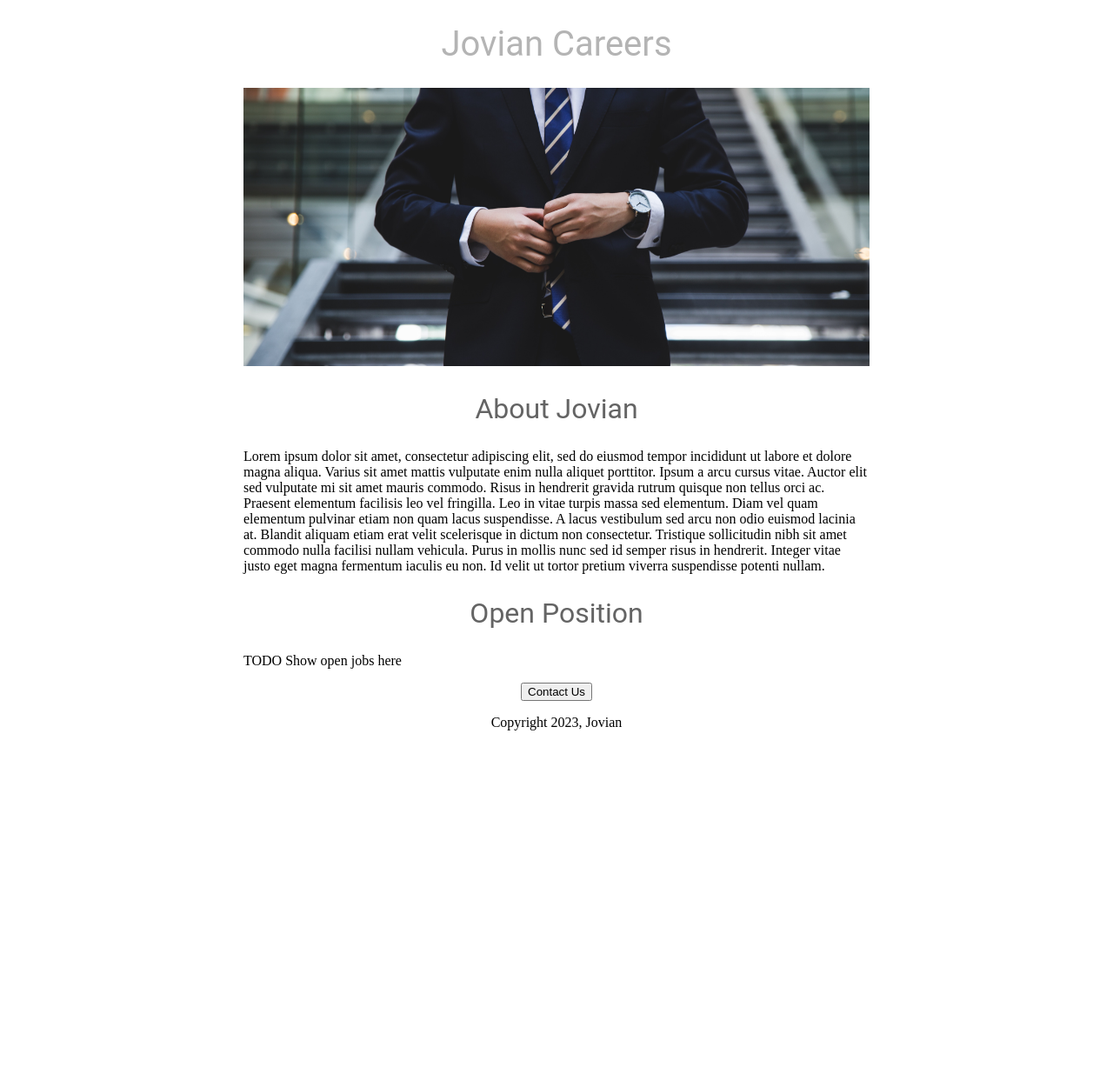
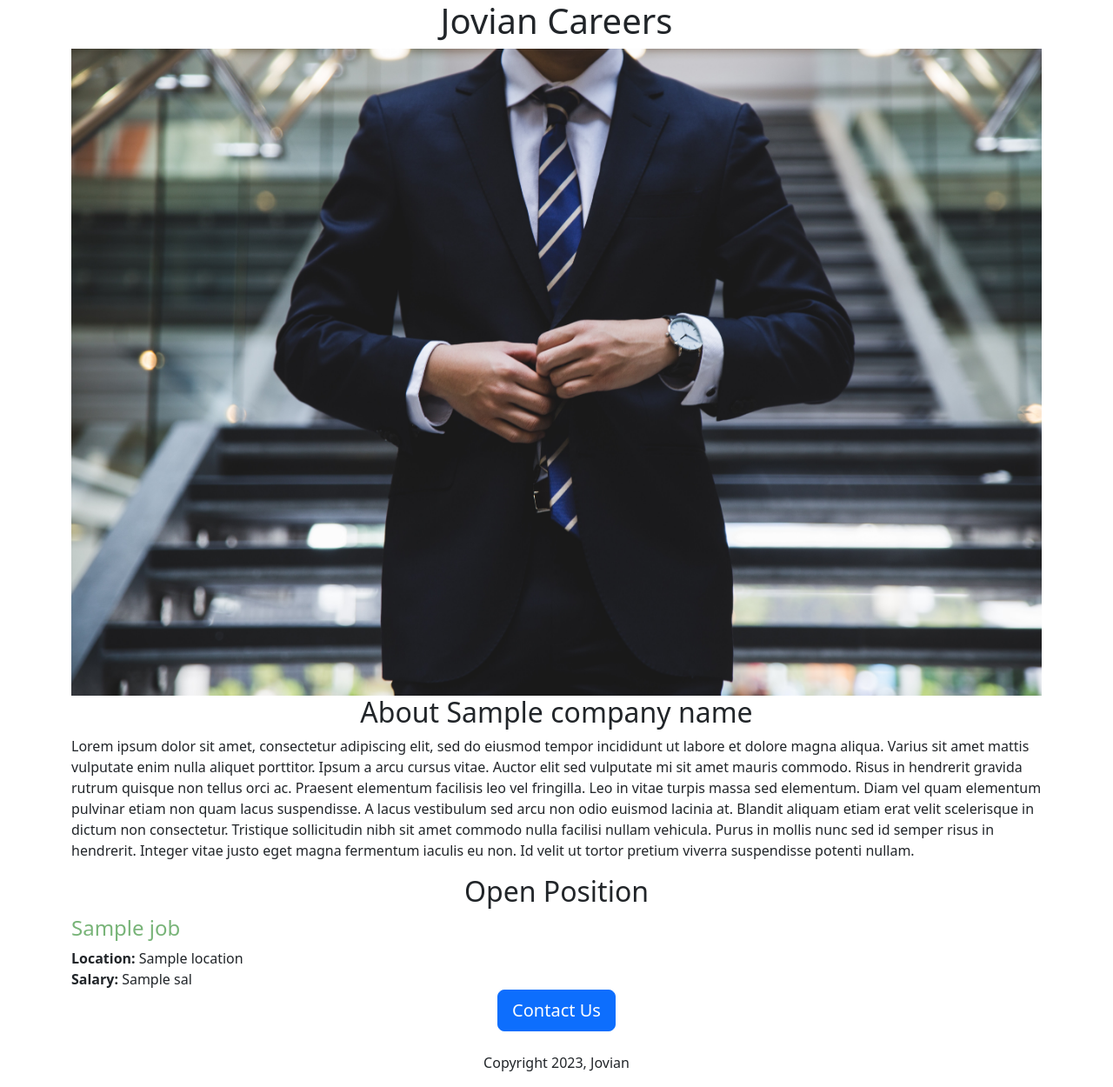
Before and after one commit to abhilashkumar123/jovian-careers-website, a Flask app: template templates/home.html in a window 1280 px wide. Shown: the whole page at 87% size. Before the commit the page ends 840 px from the top, so only its background shows below. Run offline with Flask 2, Linux system fonts and the light colour scheme; the template is opened without the code that fills it: most values are stand-ins (such as "Sample title", 1, 10 or a date in 2020).

Commit message:
Added jobs position in app.py & home.html file

```diff
--- a/app.py
+++ b/app.py
@@ -1,9 +1,34 @@
 from flask import Flask, render_template
+
 app = Flask(__name__)
+
+JOBS = [{
+  'id': 1,
+  'title': 'Software Engineer 1',
+  'Location': 'Delhi',
+  'Sal': 'Rs. 10,00000'
+}, {
+  'id': 2,
+  'title': 'Software Engineer 2',
+  'Location': 'Delhi',
+  'Sal': 'Rs. 12,00000'
+}, {
+  'id': 3,
+  'title': 'Software Engineer 3',
+  'Location': 'Delhi',
+  'Sal': 'Rs. 15,00000'
+}, {
+  'id': 4,
+  'title': 'Software Engineer 4',
+  'Location': 'Delhi'
+}]
+#Now we have to make this available in home.html.Will pass this through render_template function.Then inside home.html will use some code to make it visible in UI.
+
 
 @app.route("/")
 def hello_world():
-    return render_template('home.html')
+  return render_template('home.html', jobs=JOBS, Company_Name='Jovian Careers')
+
 
 if __name__ == "__main__":
-	app.run(host='0.0.0.0', debug=True)
+  app.run(host='0.0.0.0', debug=True)
--- a/templates/home.html
+++ b/templates/home.html
@@ -2,55 +2,49 @@
 <!DOCTYPE html>
 <html>
 	<head>
-		<title> Jovian Careers	</title>
-    <style>
-      h1 {
-        font-size: 40px;
-        font-family: Roboto;
-        font-weight: normal;
-        color:rgb(180,180,180);
-        text-align: center;
-      }
-      #banner {
+      <title> Jovian Careers	</title>
+      <meta charset="utf-8">
+    <meta name="viewport" content="width=device-width, initial-      scale=1">
+        <link href="https://cdn.jsdelivr.net/npm/bootstrap@5.3.0-alpha3/dist/css/bootstrap.min.css" rel="stylesheet" integrity="sha384-KK94CHFLLe+nY2dmCWGMq91rCGa5gtU4mk92HdvYe+M/SXH301p5ILy+dN9+nJOZ" crossorigin="anonymous">
+  <style>
+    #banner {
         width: 100%;
         height: 150 px;
         object-fit: cover;
       }
-      h2 {
-        font-size: 32px;
-        font-family: Roboto;
-        font-weight: normal;
-        color:rgb(100,100,100);
-        text-align: center;
-      }
-      #bodytext {
-        font-size: 20px;
-        font-family: Roboto;
-        font-weight: normal;
-        color:rgb(80,80,80);
-        text-align: center;
-      }
-      #container
-      {
-         max-width: 720px;
-         margin: 0 auto 0 auto;
-      }
-    </style>
+  </style>
 	</head>
 	<body>
-    <div id="container">
-		<h1> Jovian Careers	</h1>
-    <img id="banner" src= "https://jovian-careers-website.abhicvraman.repl.co/static/Banner.jpg" height=320>
-
-    <h2> About Jovian </h2>
-    <p class="bodytext">
+    <div class="container">
+		<h1 class="text-center"> Jovian Careers	</h1>
+    <img class="img-fluid" id="banner" src= "https://jovian-careers-website.abhicvraman.repl.co/static/Banner.jpg">
+    <h2 class="text-center" > About {{Company_Name}} </h2>
+    <p>
       Lorem ipsum dolor sit amet, consectetur adipiscing elit, sed do eiusmod tempor incididunt ut labore et dolore magna aliqua. Varius sit amet mattis vulputate enim nulla aliquet porttitor. Ipsum a arcu cursus vitae. Auctor elit sed vulputate mi sit amet mauris commodo. Risus in hendrerit gravida rutrum quisque non tellus orci ac. Praesent elementum facilisis leo vel fringilla. Leo in vitae turpis massa sed elementum. Diam vel quam elementum pulvinar etiam non quam lacus suspendisse. A lacus vestibulum sed arcu non odio euismod lacinia at. Blandit aliquam etiam erat velit scelerisque in dictum non consectetur. Tristique sollicitudin nibh sit amet commodo nulla facilisi nullam vehicula. Purus in mollis nunc sed id semper risus in hendrerit. Integer vitae justo eget magna fermentum iaculis eu non. Id velit ut tortor pretium viverra suspendisse potenti nullam.
     </p>
-  <h2>Open Position </h2>
-    <p class="bodytext"> TODO Show open jobs here </p>
-      <div style="text-align:center;">
-        <button>Contact Us</button>
-        <p> Copyright 2023, Jovian </p>
+  <h2 class="text-center" mt-2 mb-4>Open Position </h2>
+    <div>
+      <!-- {{jobs}} :- Syntax to See variable value -->
+      {% for job in jobs %}
+        <div style = "margin-bottom=16px;">
+          <h4 style = "color:rgb(120,180,120);
+            margin-  bottom:4px;">
+            {{job['title']}}
+          </h4>
+           <div>
+             <b> Location: </b>{{job['Location']}}
+           </div>
+          {% if 'sal' %}
+           <div>
+             <b> Salary: </b>{{job['Sal']}}
+           </div>
+          {% endif %}
+        </div>
+      {% endfor %}
+    </div>
+      <div class="text-center">
+        <button class="btn btn-primary btn-lg">Contact Us</button>
+        <p class="mt-4"> Copyright 2023, Jovian </p>
       </div>
 	  </div>
 </body>
```
